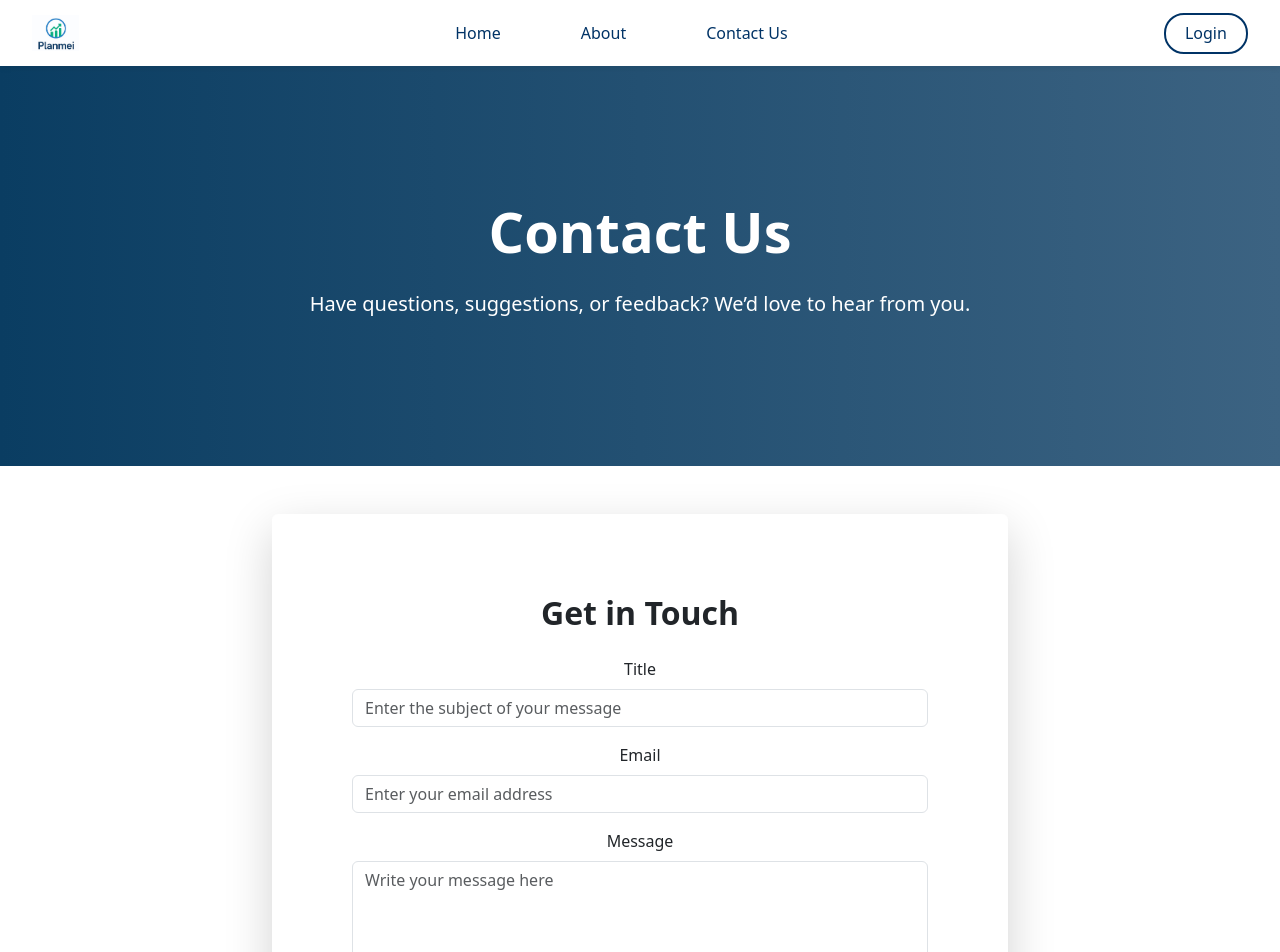
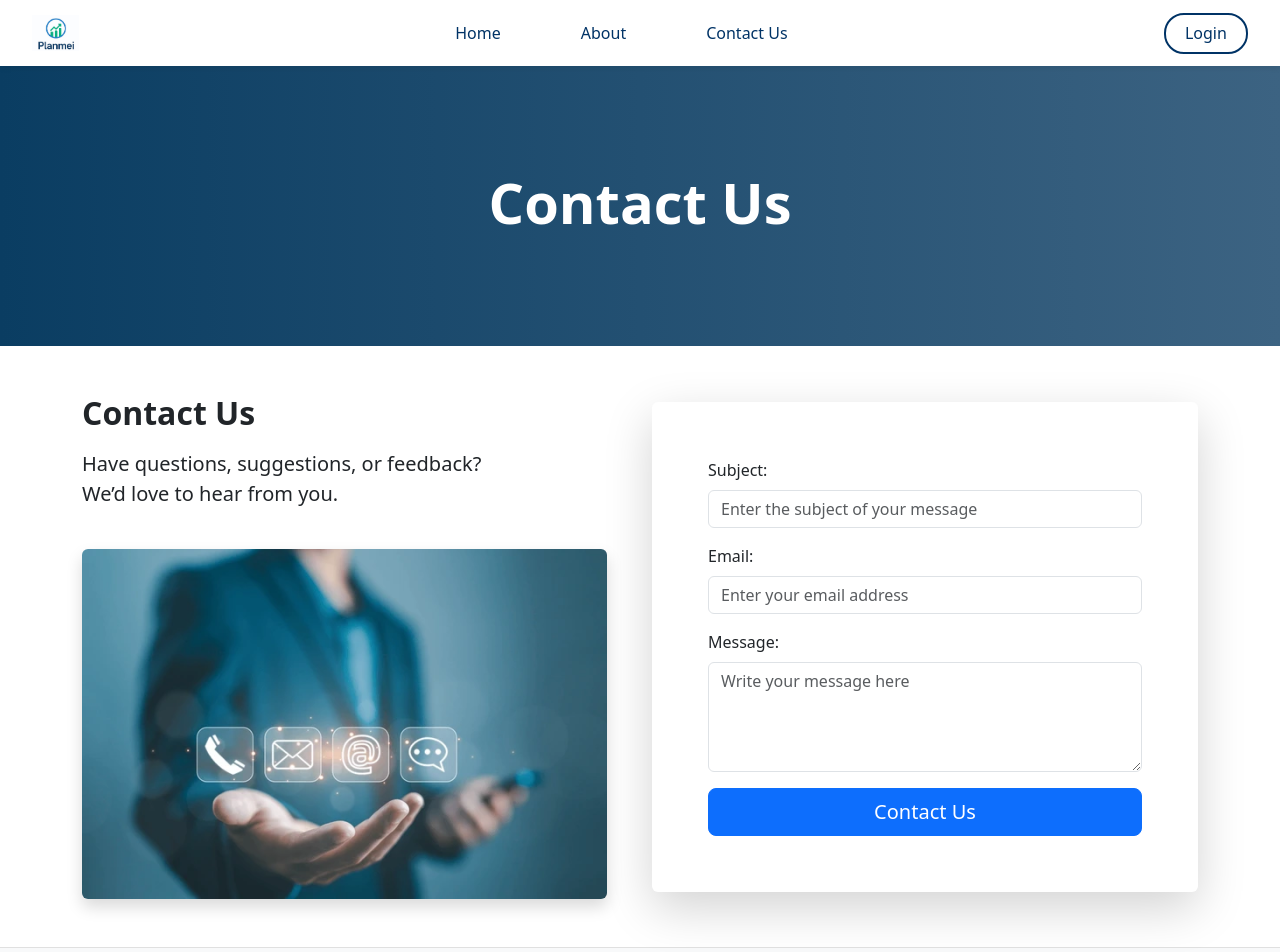
Before and after one commit to castelom/planmei-front-vue, a Vue app: page /contact in a window 1280 px wide. Shown: the top 952 px of the page. Built offline with nearby package versions, Linux system fonts and the light colour scheme.

Commit message:
Change contact us

```diff
--- a/src/views/Contact.vue
+++ b/src/views/Contact.vue
@@ -1,39 +1,73 @@
 <template>
   <div class="contact-page">
     <!-- Hero Section -->
-    <section class="contact-hero text-center text-white d-flex flex-column justify-content-center align-items-center">
-      <h1 class="display-4 fw-bold animate__animated animate__fadeInDown">
+    <section
+      class="contact-hero text-center text-white d-flex flex-column justify-content-center align-items-center"
+    >
+      <h1
+        class="display-4 fw-bold animate__animated animate__fadeInDown"
+      >
         Contact Us
       </h1>
-      <p class="lead mt-3 animate__animated animate__fadeInUp">
-        Have questions, suggestions, or feedback? We’d love to hear from you.
-      </p>
     </section>
 
-    <!-- Contact Form -->
+    <!-- Contact Form Section -->
     <section class="contact-form container py-5">
-      <div class="row justify-content-center">
-        <div class="col-lg-8 col-md-10">
+      <div class="row align-items-center">
+        <!-- Left Column: Intro -->
+        <div
+          class="col-lg-6 col-md-12 mb-4 mb-lg-0 text-center text-lg-start animate__animated animate__fadeInLeft animate__delay-1s"
+        >
+          <h2 class="fw-bold">Contact Us</h2>
+          <p class="mt-3 lead">
+            Have questions, suggestions, or feedback? <br />
+            We’d love to hear from you.
+          </p>
+          <img
+            src="../assets/contact.webp"
+            alt="Contact illustration"
+            class="contact-img mt-4 rounded shadow"
+          />
+        </div>
+
+        <!-- Right Column: Form -->
+        <div
+          class="col-lg-6 col-md-12 animate__animated animate__fadeInRight animate__delay-2s"
+        >
           <div class="card shadow-lg border-0">
-            <div class="card-body p-5">
-              <h2 class="fw-bold text-center mb-4">Get in Touch</h2>
-              <form>
+            <div class="card-body p-4">
+              <form class= "text-start">
                 <!-- Title -->
                 <div class="mb-3">
-                  <label for="title" class="form-label">Title</label>
-                  <input type="text" id="title" class="form-control" placeholder="Enter the subject of your message" />
+                  <label for="title" class="form-label">Subject:</label>
+                  <input
+                    type="text"
+                    id="title"
+                    class="form-control"
+                    placeholder="Enter the subject of your message"
+                  />
                 </div>
 
                 <!-- Email -->
                 <div class="mb-3">
-                  <label for="email" class="form-label">Email</label>
-                  <input type="email" id="email" class="form-control" placeholder="Enter your email address" />
+                  <label for="email" class="form-label">Email:</label>
+                  <input
+                    type="email"
+                    id="email"
+                    class="form-control"
+                    placeholder="Enter your email address"
+                  />
                 </div>
 
                 <!-- Message -->
                 <div class="mb-3">
-                  <label for="message" class="form-label">Message</label>
-                  <textarea id="message" rows="5" class="form-control" placeholder="Write your message here"></textarea>
+                  <label for="message" class="form-label">Message:</label>
+                  <textarea
+                    id="message"
+                    rows="4"
+                    class="form-control"
+                    placeholder="Write your message here"
+                  ></textarea>
                 </div>
 
                 <!-- reCAPTCHA -->
@@ -42,7 +76,7 @@
                 </div>
 
                 <!-- Button -->
-                <div class="d-grid mt-4">
+                <div class="d-grid">
                   <button type="submit" class="btn btn-primary btn-lg">
                     Contact Us
                   </button>
@@ -71,6 +105,9 @@ export default {
 <style scoped>
 .contact-hero {
   background: linear-gradient(to right, #0a3d62, #3c6382);
-  height: 50vh;
+  height: 35vh;
+}
+.contact-img {
+  max-height: 350px;
 }
 </style>
```
